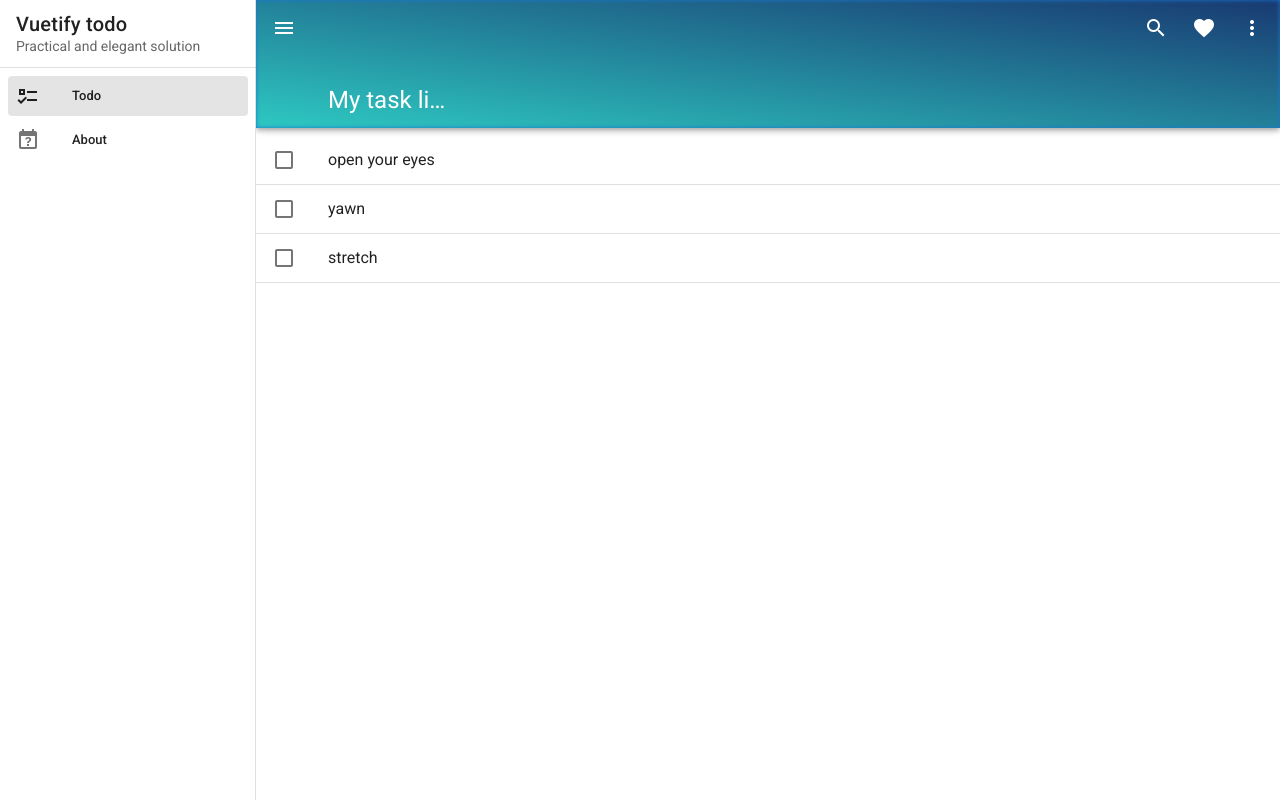
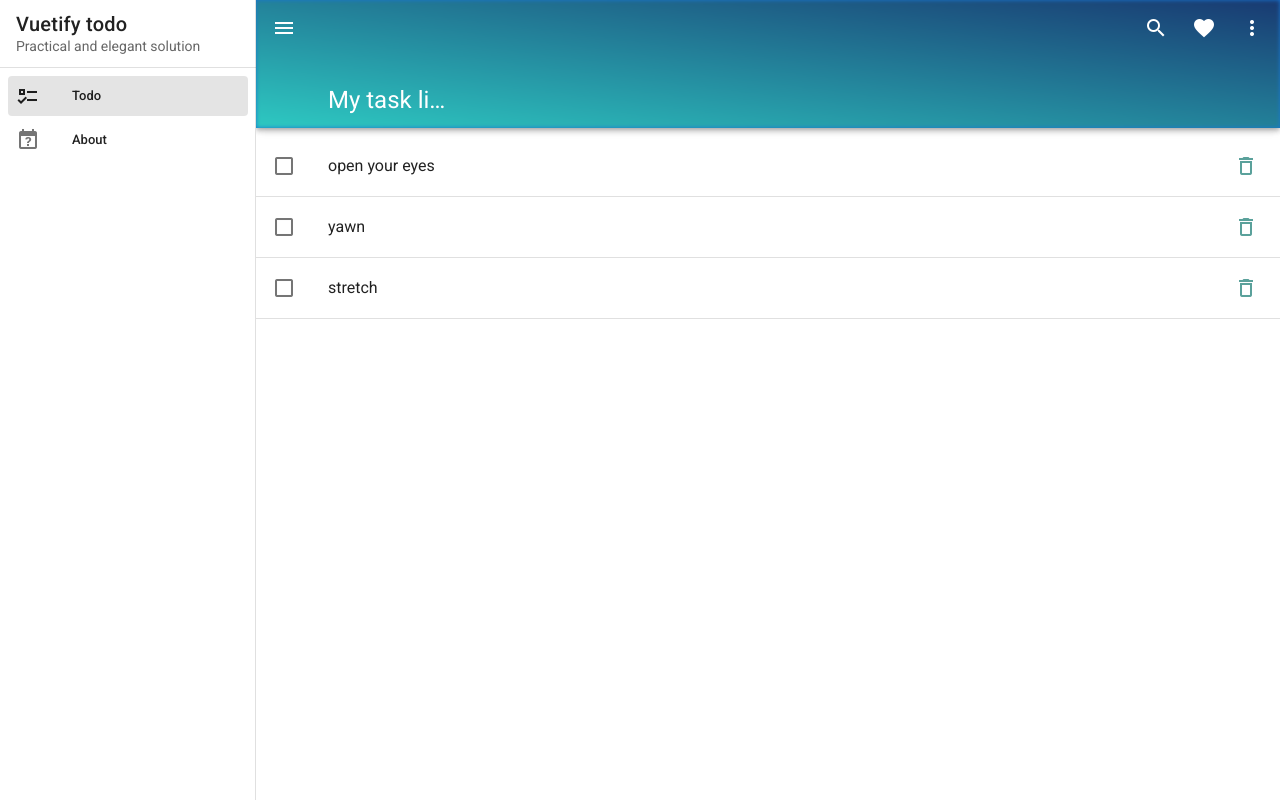
Before and after one commit to E-K8/vue-js-2-vuetify-todo, a Vue app: page /#/ in a window 1280 px wide. Built offline with nearby package versions, Linux system fonts and the light colour scheme.

Commit message:
delete a task

```diff
--- a/src/views/Todo.vue
+++ b/src/views/Todo.vue
@@ -18,6 +18,11 @@
                 {{ task.title }}
               </v-list-item-title>
             </v-list-item-content>
+            <v-list-item-action>
+              <v-btn @click.stop="deleteTask(task.id)" icon>
+                <v-icon color="#5AA19B">mdi-delete-outline</v-icon>
+              </v-btn>
+            </v-list-item-action>
           </template>
         </v-list-item>
         <v-divider></v-divider>
@@ -45,6 +50,9 @@ export default {
 
       task.done = !task.done;
     },
+    deleteTask(id) {
+      this.tasks = this.tasks.filter((task) => task.id !== id);
+    },
   },
 };
 </script>
```
